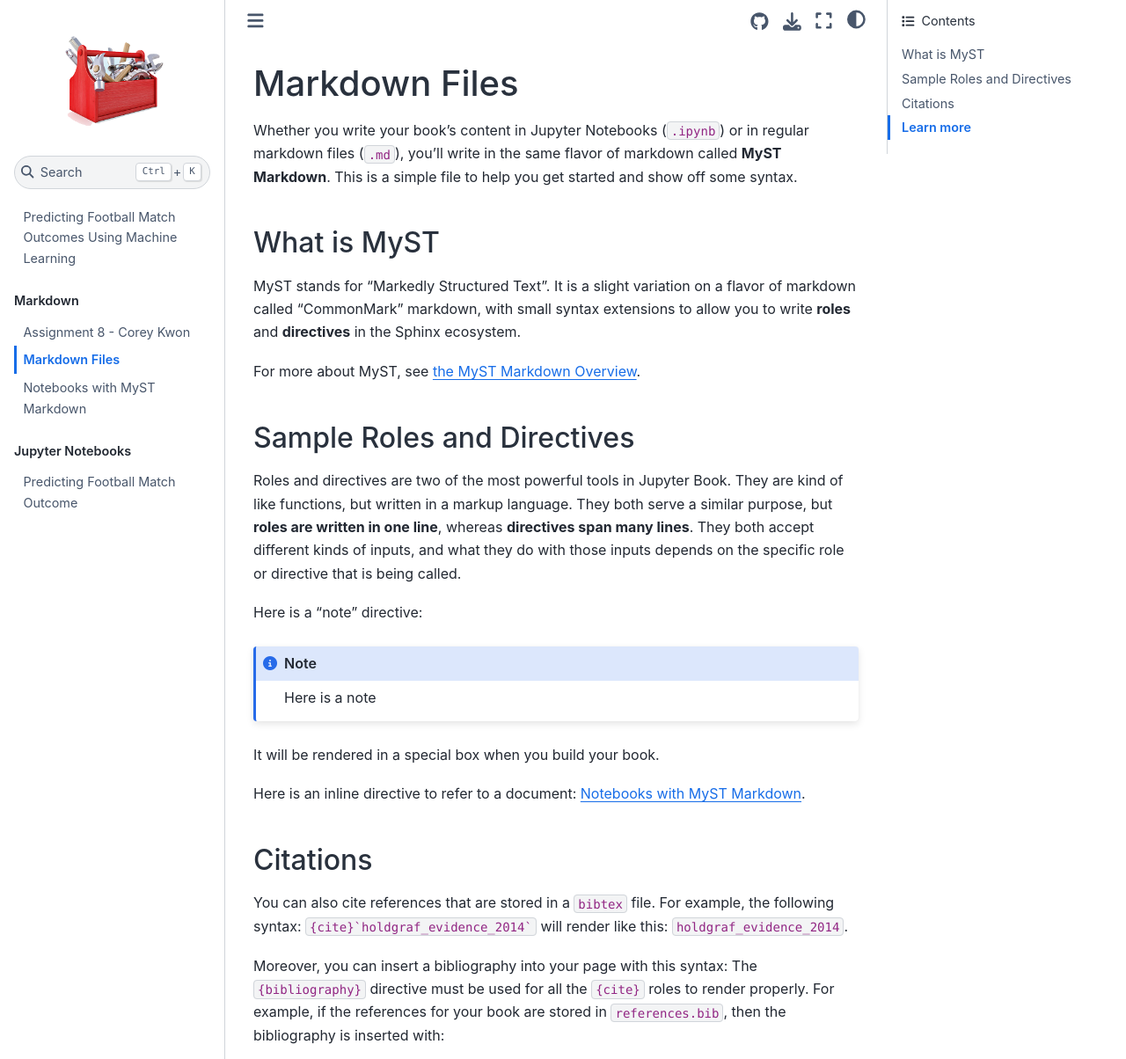
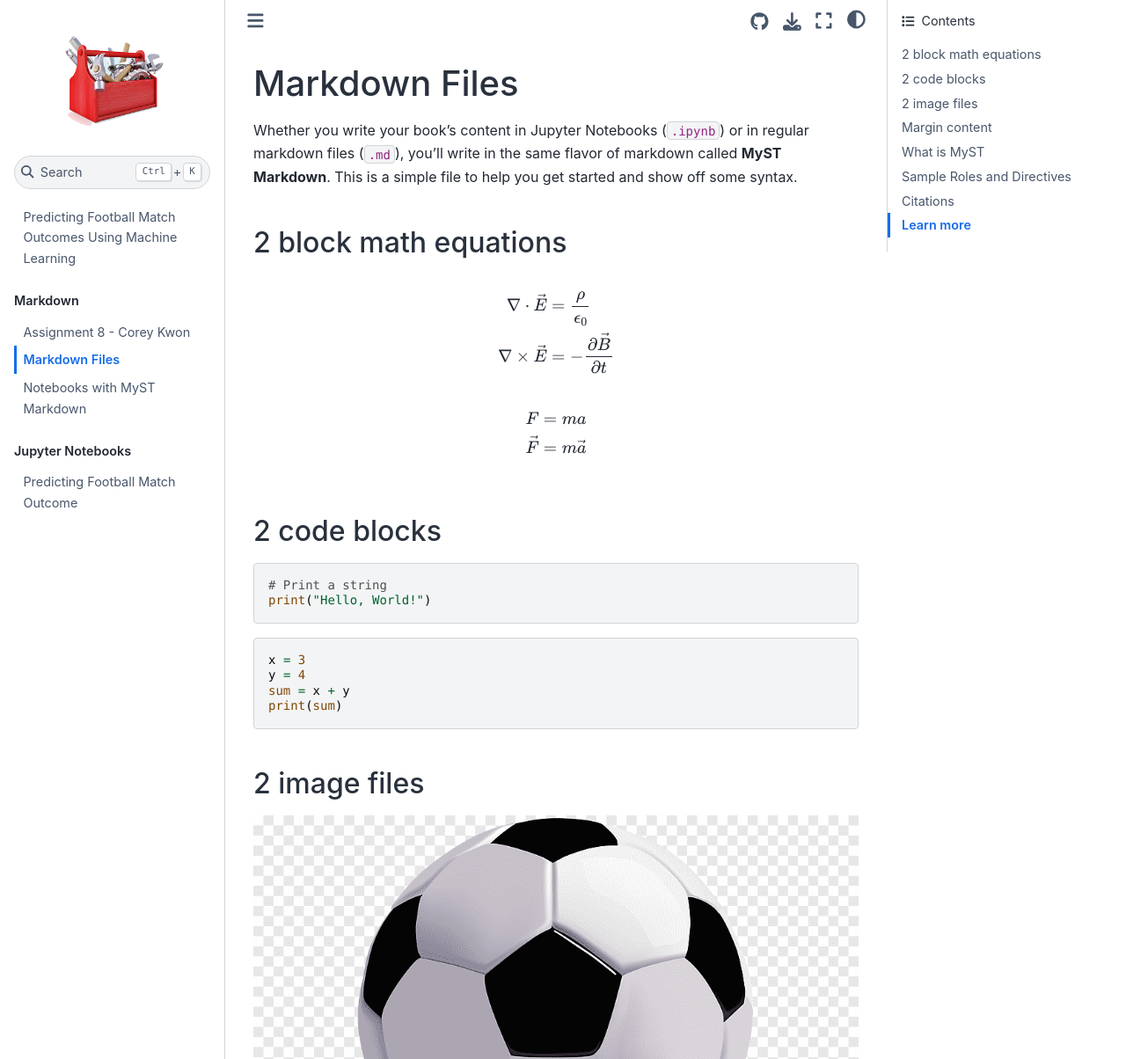
Before and after one commit to coreykwon/d-sci-tb-project, a Jupyter Book: the page built from markdown.md, in a window 1280 px wide and 1400 px high, cut to the strip 0-1204 px from the top of the window. Shown: the whole strip at 88% size. Built offline with Jupyter Book 1.0.4 settings and Sphinx 7.4.7 and the Sphinx Book theme 1.1.4, drawn with Linux system fonts in a browser that asks for light colours; pages that are not in the unit, such as notebooks, are missing from menus; cross-references to code outside the pages are shown as plain code; some of the changed text lies outside the part shown.

Commit message:
updated markdown.md

````diff
--- a/markdown.md
+++ b/markdown.md
@@ -4,6 +4,50 @@ Whether you write your book's content in Jupyter Notebooks (`.ipynb`) or
 in regular markdown files (`.md`), you'll write in the same flavor of markdown
 called **MyST Markdown**.
 This is a simple file to help you get started and show off some syntax.
+
+## 2 block math equations
+
+$$
+\begin{aligned}
+\nabla \cdot \vec{E} &= \frac{\rho}{\epsilon_0} \\
+\nabla \times \vec{E} &= -\frac{\partial \vec{B}}{\partial t}
+\end{aligned}
+$$
+
+$$
+\begin{aligned}
+F &= ma \\
+\vec{F} &= m\vec{a}
+\end{aligned}
+$$
+
+## 2 code blocks
+
+```
+# Print a string
+print("Hello, World!")
+```
+
+```
+x = 3
+y = 4
+sum = x + y
+print(sum)
+```
+
+## 2 image files
+
+![football](football.png)
+![toolbox](toolbox.png)
+
+## Margin content
+
+> This is some margin content. It will be displayed in a block with a grey background and a left margin.
+>
+> You can include multiple lines of text in the margin content by separating them with a new line.
+>
+> Margin content is often used to highlight important information or to quote someone else's words.
+
 
 ## What is MyST
 
````
